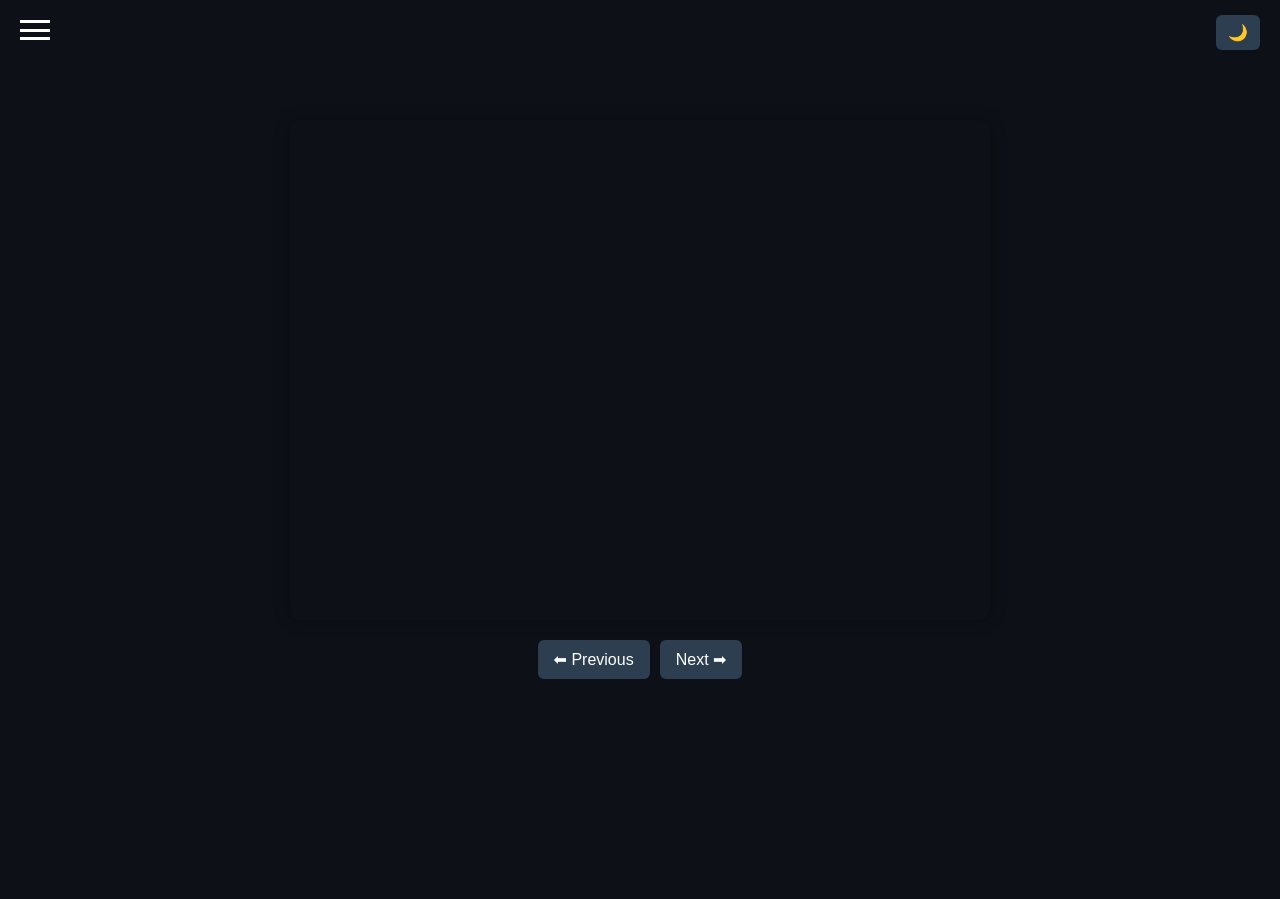
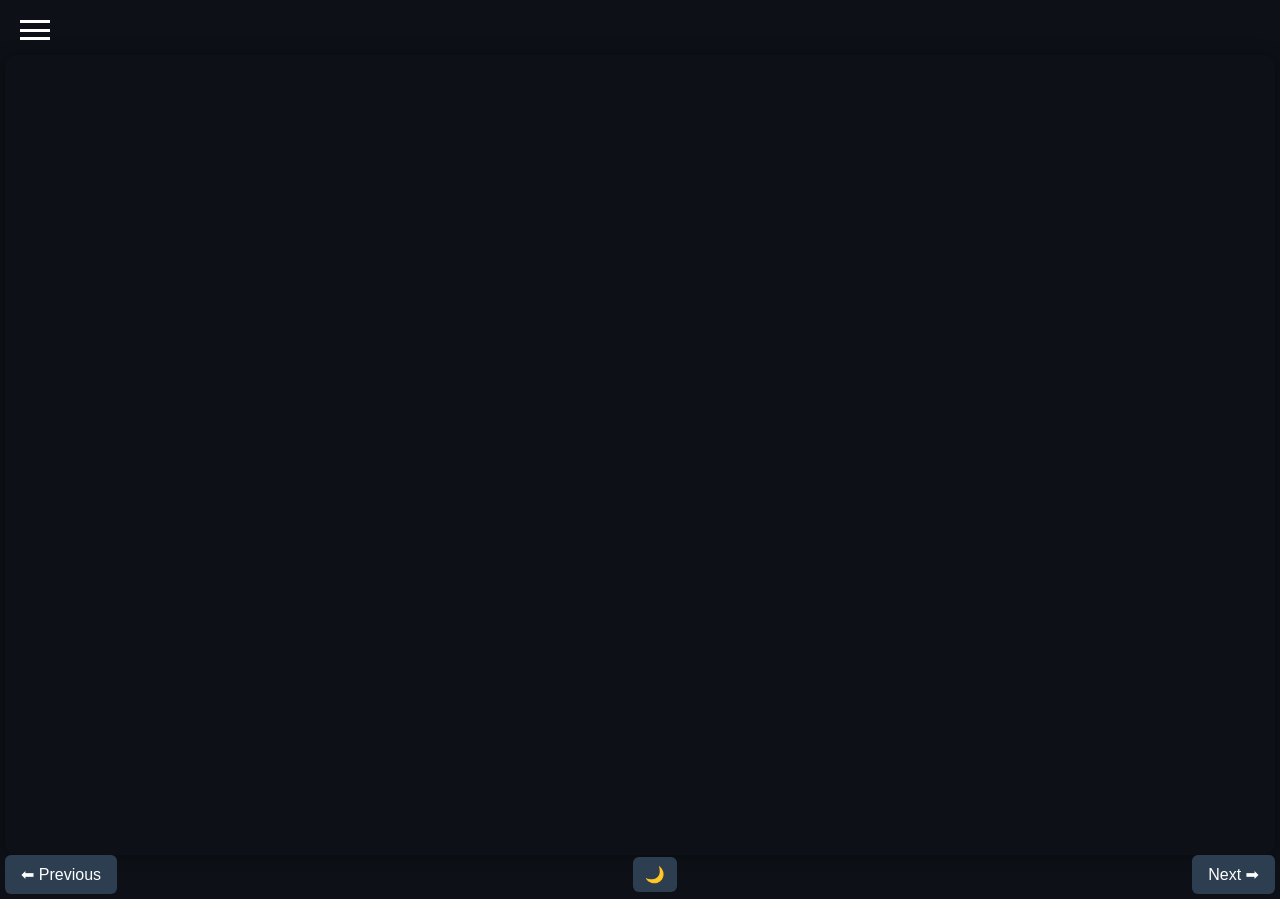
Before and after one commit to Abhishekkaddipudi/Web_Scracper_text, a Flask app: page / in a window 1280 px wide. Before the commit the page ends 679 px from the top, so only its background shows below. Run offline with Flask 3, Linux system fonts and the light colour scheme.

Commit message:
reader adjustmennt

```diff
--- a/templates/index.html
+++ b/templates/index.html
@@ -16,6 +16,7 @@
       --hamburger-active-color: #ffffff;
       --form-button-bg: #4CAF50;
       --form-button-hover: #45a049;
+
     }
 
     body.light-theme {
@@ -33,13 +34,14 @@
 
     body {
       margin: 0;
-      padding: 20px;
+      padding: 5px;
       background-color: var(--bg-color);
       color: var(--text-color);
-      font-family: "Segoe UI", sans-serif;
+      font-family: Georgia, serif;
+
       font-size: 18px;
       font-weight: 500;
-      line-height: 1.8;
+      line-height: 1.5;
       transition: background-color 0.3s ease, color 0.3s ease;
     }
 
@@ -51,8 +53,8 @@
     #chapter-container {
       perspective: 1000px;
       width: 100%;
-      max-width: 700px;
-      height: 500px;
+      max-width: 1300px;
+      height: 100vh;
       margin: 0 auto;
       position: relative;
       overflow: hidden;
@@ -62,10 +64,10 @@
     }
 
     .page {
-      position: absolute;
+      position: fixed;
       width: 100%;
       height: 100%;
-      padding: 20px;
+      padding: 10px;
       box-sizing: border-box;
       overflow-y: auto;
       -webkit-overflow-scrolling: touch;
@@ -83,10 +85,16 @@
     }
 
     .navigation {
+      perspective: 1000px;
+        width: 100%;
+        max-width: 1300px;
       display: flex;
-      justify-content: center;
-      gap: 10px;
-      margin-top: 20px;
+      justify-content:space-between;
+      align-items: center;
+      flex-direction: row;
+          margin: 0 auto;
+      position: relative;
+      overflow: hidden;
     }
 
     button {
@@ -105,9 +113,8 @@
     }
 
     #theme-toggle {
-      position: fixed;
-      top: 15px;
-      right: 20px;
+      position: relative;
+
       padding: 8px 12px;
       font-size: 16px;
       z-index: 1002;
@@ -142,9 +149,11 @@
     #range-form {
       display: flex;
       justify-content: center;
+      align-items: center;
       gap: 1rem;
       margin-bottom: 1rem;
       flex-wrap: wrap;
+      flex-direction: column;
     }
 
     #range-form label {
@@ -153,11 +162,11 @@
 
     #range-form input {
       padding: 0.3rem;
-      width: 60px;
+      width:20%;
       background-color: var(--bg-color);
       color: var(--text-color);
       border: 1px solid var(--button-bg);
-      border-radius: 4px;
+      border-radius: auto;
     }
 
     #range-form button {
@@ -167,6 +176,7 @@
       border: none;
       cursor: pointer;
       transition: background-color 0.3s ease;
+    width: fit-content;
     }
 
     #range-form button:hover {
@@ -174,7 +184,7 @@
     }
 
     .hamburger {
-      position: fixed;
+      position: absolute;
       top: 20px;
       left: 20px;
       width: 30px;
@@ -220,8 +230,9 @@
     }
 
     .body-pushed {
-      margin-top: 50px;
+      margin-top: 280px;
     }
+
   </style>
 </head>
 <body>
@@ -237,21 +248,23 @@
     <span></span>
   </div>
 
-  <button id="theme-toggle">🌙</button>
 
-  <div id="chapter-container"style="margin-top: 100px;">
+
+  <div id="chapter-container"style="margin-top: 50px;">
     {% for chapter in chapters %}
       <div class="page {% if loop.first %}active{% endif %}">
         {{ chapter | safe }}
       </div>
     {% endfor %}
+
   </div>
 
   <div class="navigation">
     <button id="prev">⬅ Previous</button>
+     <button id="theme-toggle">🌙</button>
     <button id="next">Next ➡</button>
-  </div>
 
+</div>
   <script>
     // Page navigation
     const pages = document.querySelectorAll('.page');
```
